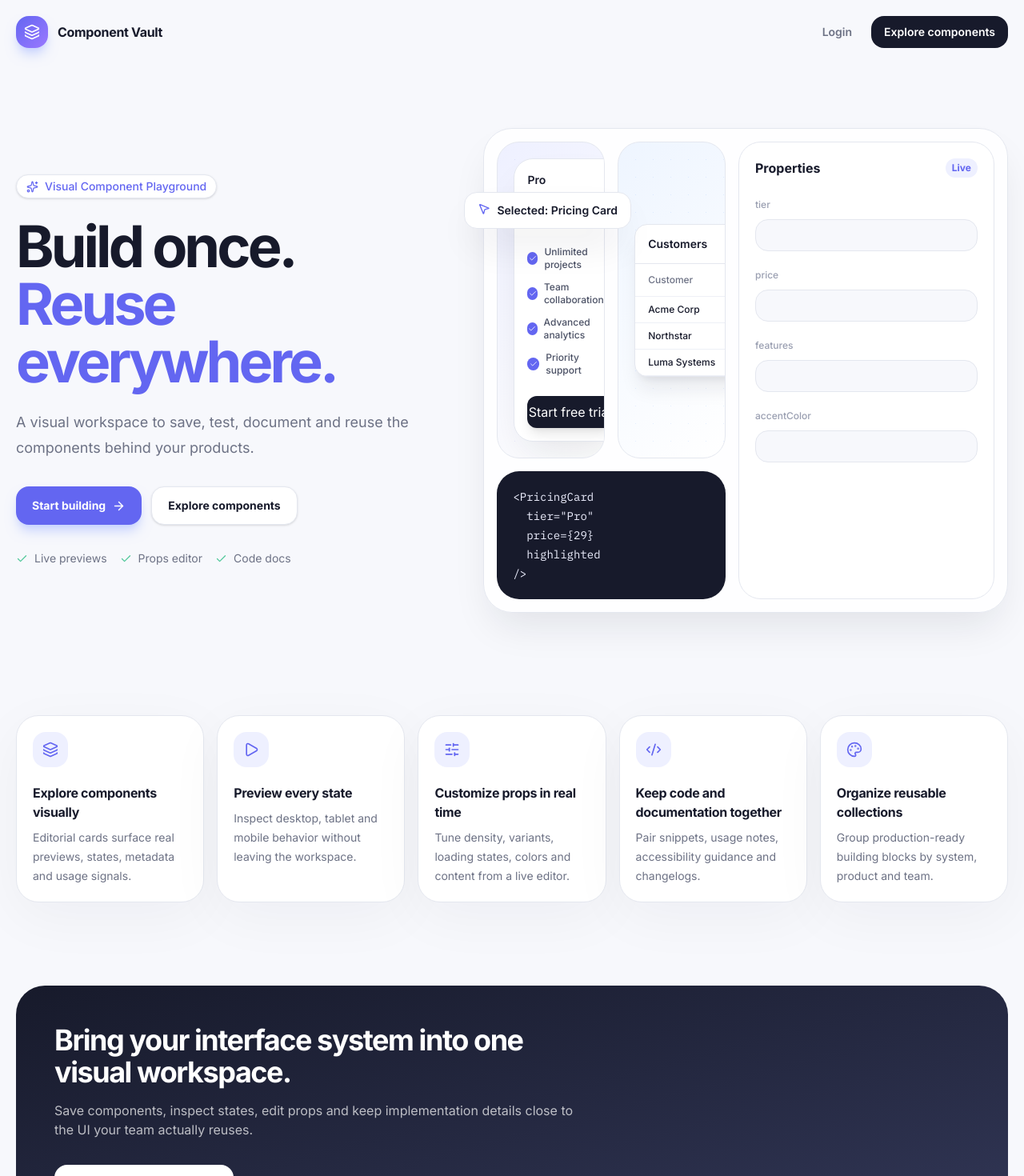
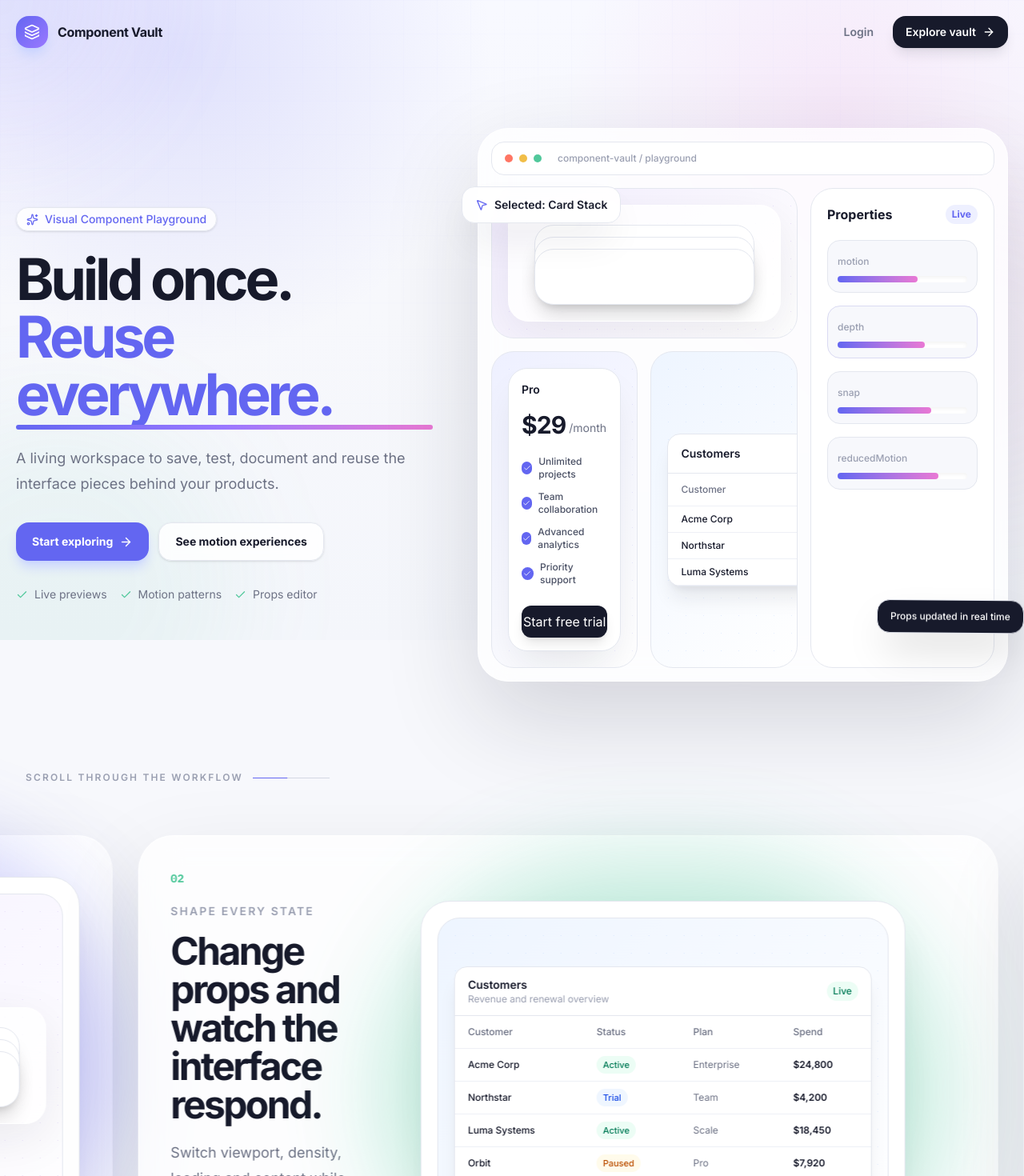
Before and after one commit to WessYu/component-vault, a Next.js app: page / in a window 1280 px wide. Shown: the top 1470 px of the page at 80% size. Built offline with nearby package versions, Linux system fonts and the light colour scheme.

Commit message:
refactor: use animated landing experience

```diff
--- a/src/app/page.tsx
+++ b/src/app/page.tsx
@@ -1,135 +1,5 @@
-import Link from "next/link";
-import { ArrowRight, Check, Code2, Layers3, MousePointer2, Palette, Play, SlidersHorizontal, Sparkles } from "lucide-react";
-import { ComponentPreview } from "@/components/detail/component-preview";
-import { demoComponents } from "@/services/demo-data";
-
-const features = [
-  { title: "Explore components visually", description: "Editorial cards surface real previews, states, metadata and usage signals.", icon: Layers3 },
-  { title: "Preview every state", description: "Inspect desktop, tablet and mobile behavior without leaving the workspace.", icon: Play },
-  { title: "Customize props in real time", description: "Tune density, variants, loading states, colors and content from a live editor.", icon: SlidersHorizontal },
-  { title: "Keep code and documentation together", description: "Pair snippets, usage notes, accessibility guidance and changelogs.", icon: Code2 },
-  { title: "Organize reusable collections", description: "Group production-ready building blocks by system, product and team.", icon: Palette },
-];
+import { LandingExperience } from "@/components/landing/landing-experience";
 
 export default function Home() {
-  const pricing = demoComponents.find((component) => component.slug === "pricing-card") ?? demoComponents[0];
-  const table = demoComponents.find((component) => component.slug === "table-data-grid") ?? demoComponents[0];
-
-  return (
-    <main className="min-h-dvh overflow-hidden bg-[#F7F8FC] text-[#171A2B]">
-      <header className="mx-auto flex max-w-7xl items-center justify-between px-5 py-5">
-        <Link href="/" className="flex items-center gap-3">
-          <span className="grid size-10 place-items-center rounded-2xl bg-gradient-to-br from-[#6366F1] to-[#9A78FF] text-white shadow-lg shadow-indigo-200">
-            <Layers3 size={20} aria-hidden />
-          </span>
-          <span className="font-bold tracking-[-0.02em]">Component Vault</span>
-        </Link>
-        <nav className="flex items-center gap-2">
-          <Link href="/login" className="hidden min-h-10 items-center rounded-2xl px-4 text-sm font-semibold text-[#6D7285] hover:text-[#171A2B] sm:inline-flex">
-            Login
-          </Link>
-          <Link href="/vault/components" className="inline-flex min-h-10 items-center gap-2 rounded-2xl bg-[#171A2B] px-4 text-sm font-semibold text-white">
-            Explore components
-          </Link>
-        </nav>
-      </header>
-
-      <section className="mx-auto grid max-w-7xl items-center gap-12 px-5 py-14 lg:grid-cols-[0.9fr_1.1fr] lg:py-20">
-        <div>
-          <p className="inline-flex items-center gap-2 rounded-full border border-[#E4E7EF] bg-white px-3 py-1 text-sm font-medium text-[#6366F1] shadow-sm">
-            <Sparkles size={15} aria-hidden />
-            Visual Component Playground
-          </p>
-          <h1 className="mt-6 max-w-3xl text-5xl font-bold tracking-[-0.055em] md:text-7xl">
-            Build once.
-            <span className="block text-[#6366F1]">Reuse everywhere.</span>
-          </h1>
-          <p className="mt-6 max-w-2xl text-lg leading-8 text-[#6D7285]">
-            A visual workspace to save, test, document and reuse the components behind your products.
-          </p>
-          <div className="mt-8 flex flex-wrap gap-3">
-            <Link href="/vault/components" className="inline-flex min-h-12 items-center gap-2 rounded-2xl bg-[#6366F1] px-5 text-sm font-bold text-white shadow-lg shadow-indigo-200">
-              Start building <ArrowRight size={17} aria-hidden />
-            </Link>
-            <Link href="/vault/components/table-data-grid" className="inline-flex min-h-12 items-center gap-2 rounded-2xl border border-[#E4E7EF] bg-white px-5 text-sm font-bold text-[#171A2B] shadow-sm">
-              Explore components
-            </Link>
-          </div>
-          <div className="mt-8 flex flex-wrap gap-4 text-sm text-[#6D7285]">
-            {["Live previews", "Props editor", "Code docs"].map((item) => (
-              <span key={item} className="inline-flex items-center gap-2">
-                <Check size={15} className="text-[#51C89B]" aria-hidden />
-                {item}
-              </span>
-            ))}
-          </div>
-        </div>
-
-        <div className="relative">
-          <div className="absolute -left-6 top-20 z-10 hidden rounded-2xl border border-[#E4E7EF] bg-white px-4 py-3 text-sm font-semibold shadow-2xl shadow-[#171A2B]/12 md:flex">
-            <MousePointer2 size={16} className="mr-2 text-[#6366F1]" aria-hidden />
-            Selected: Pricing Card
-          </div>
-          <div className="rounded-[36px] border border-[#E4E7EF] bg-white/80 p-4 shadow-2xl shadow-[#171A2B]/10 backdrop-blur">
-            <div className="grid gap-4 lg:grid-cols-[1fr_320px]">
-              <div className="space-y-4">
-                <div className="grid gap-4 md:grid-cols-2">
-                  <ComponentPreview component={pricing} compact />
-                  <ComponentPreview component={table} compact />
-                </div>
-                <div className="rounded-[28px] bg-[#171A2B] p-5 text-sm leading-6 text-[#EEF0FF]">
-                  <pre><code>{`<PricingCard
-  tier="Pro"
-  price={29}
-  highlighted
-/>`}</code></pre>
-                </div>
-              </div>
-              <div className="rounded-[28px] border border-[#E4E7EF] bg-white p-5">
-                <div className="flex items-center justify-between">
-                  <h3 className="font-bold">Properties</h3>
-                  <span className="rounded-full bg-[#EEF0FF] px-2 py-1 text-xs font-bold text-[#6366F1]">Live</span>
-                </div>
-                <div className="mt-5 space-y-4">
-                  {["tier", "price", "features", "accentColor"].map((item) => (
-                    <label key={item} className="block">
-                      <span className="text-xs font-medium text-[#9A9FB1]">{item}</span>
-                      <div className="mt-2 h-10 rounded-2xl border border-[#E4E7EF] bg-[#F7F8FC]" />
-                    </label>
-                  ))}
-                </div>
-              </div>
-            </div>
-          </div>
-        </div>
-      </section>
-
-      <section className="mx-auto max-w-7xl px-5 py-12">
-        <div className="grid gap-4 md:grid-cols-2 xl:grid-cols-5">
-          {features.map((feature) => {
-            const Icon = feature.icon;
-            return (
-              <article key={feature.title} className="rounded-[28px] border border-[#E4E7EF] bg-white p-5 shadow-[0_18px_70px_rgba(23,26,43,0.045)]">
-                <span className="grid size-11 place-items-center rounded-2xl bg-[#EEF0FF] text-[#6366F1]">
-                  <Icon size={20} aria-hidden />
-                </span>
-                <h2 className="mt-5 font-bold tracking-[-0.02em]">{feature.title}</h2>
-                <p className="mt-2 text-sm leading-6 text-[#6D7285]">{feature.description}</p>
-              </article>
-            );
-          })}
-        </div>
-      </section>
-
-      <section className="mx-auto max-w-7xl px-5 py-14">
-        <div className="rounded-[36px] bg-gradient-to-br from-[#171A2B] to-[#323757] p-8 text-white md:p-12">
-          <h2 className="max-w-2xl text-4xl font-bold tracking-[-0.04em]">Bring your interface system into one visual workspace.</h2>
-          <p className="mt-4 max-w-2xl text-white/70">Save components, inspect states, edit props and keep implementation details close to the UI your team actually reuses.</p>
-          <Link href="/vault/components" className="mt-8 inline-flex min-h-12 items-center gap-2 rounded-2xl bg-white px-5 text-sm font-bold text-[#171A2B]">
-            Open Component Vault <ArrowRight size={17} aria-hidden />
-          </Link>
-        </div>
-      </section>
-    </main>
-  );
+  return <LandingExperience />;
 }
```
